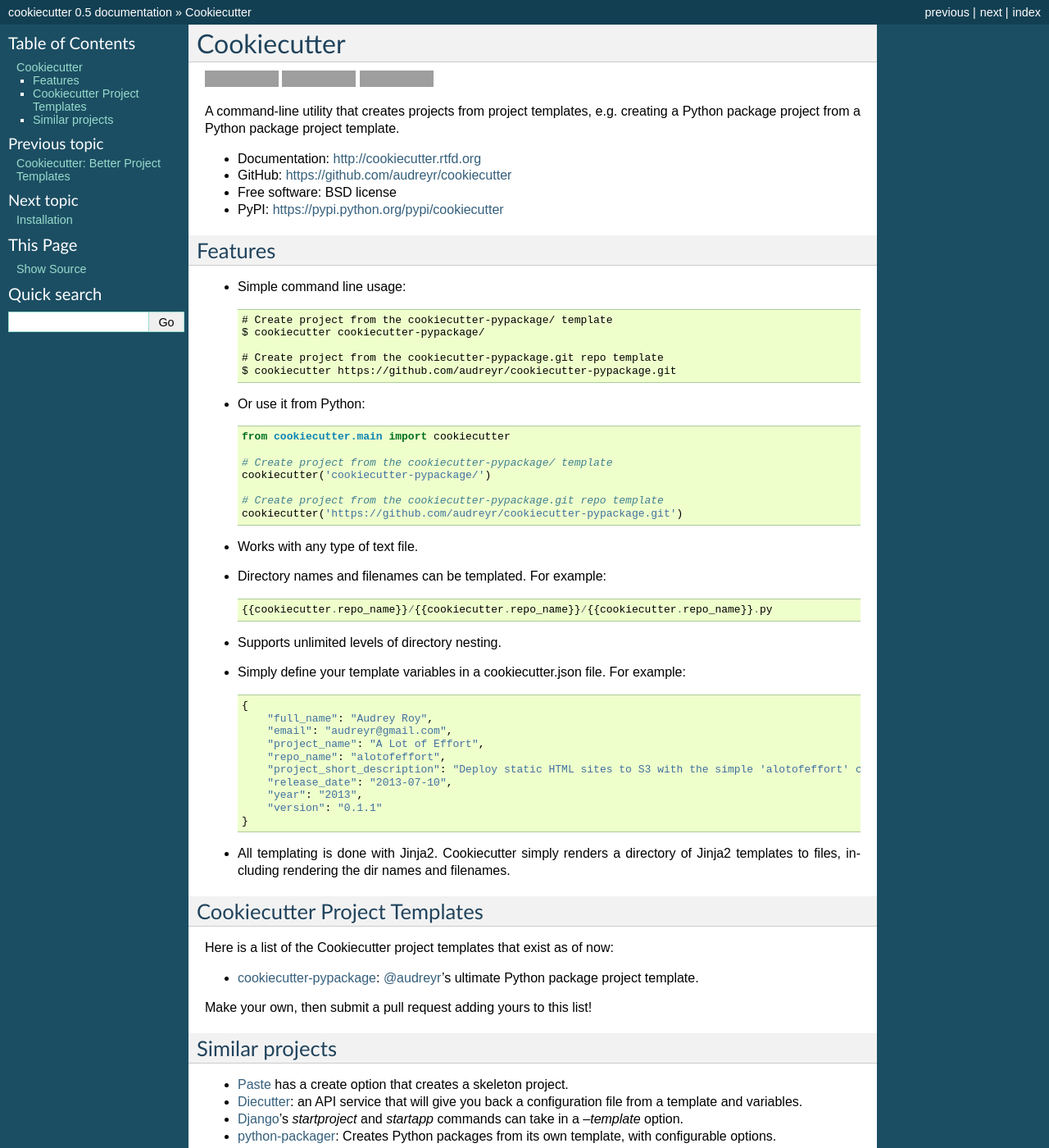
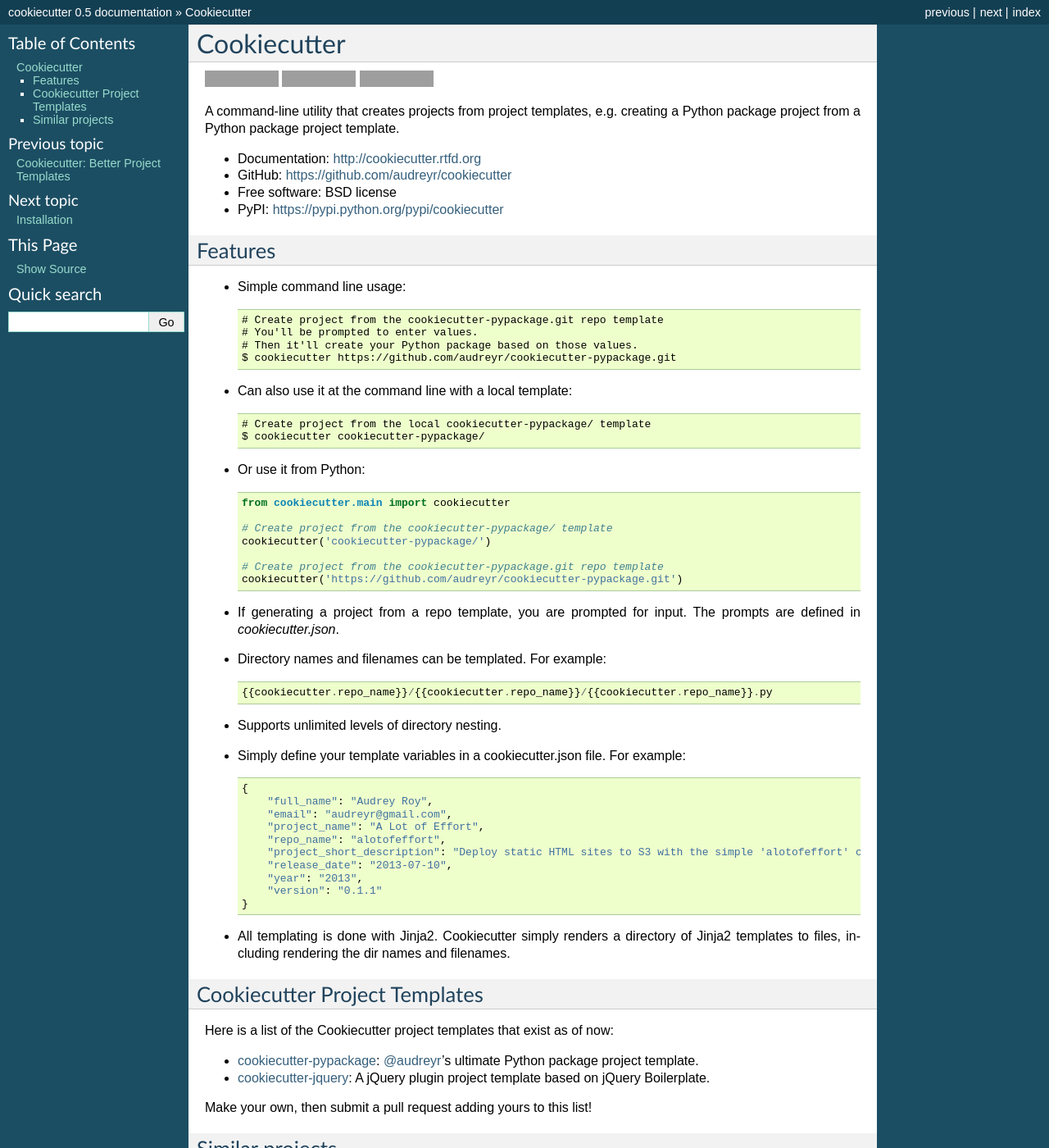
Before and after one commit to c-allen-tech/cookie, a Sphinx documentation site: the page built from docs/readme.rst, in a window 1280 px wide and 1400 px high. Shown: the whole window at 82% size. Built offline with Sphinx 7.4.7, drawn with Linux system fonts in a browser that asks for light colours; formulas are drawn with MathJax 3; some of the changed text lies outside the part shown; grey boxes are pictures that could not be loaded.

Commit message:
Update docs with various new bits.

```diff
--- a/README.rst
+++ b/README.rst
@@ -24,11 +24,15 @@ Features
 
 * Simple command line usage::
 
-    # Create project from the cookiecutter-pypackage/ template
+    # Create project from the cookiecutter-pypackage.git repo template
+    # You'll be prompted to enter values.
+    # Then it'll create your Python package based on those values.
+    $ cookiecutter https://github.com/audreyr/cookiecutter-pypackage.git
+
+* Can also use it at the command line with a local template::
+
+    # Create project from the local cookiecutter-pypackage/ template
     $ cookiecutter cookiecutter-pypackage/
-
-    # Create project from the cookiecutter-pypackage.git repo template
-    $ cookiecutter https://github.com/audreyr/cookiecutter-pypackage.git
 
 * Or use it from Python::
 
@@ -40,12 +44,15 @@ Features
     # Create project from the cookiecutter-pypackage.git repo template
     cookiecutter('https://github.com/audreyr/cookiecutter-pypackage.git')
 
-* Works with any type of text file.
+* If generating a project from a repo template, you are prompted for input.
+  The prompts are defined in `cookiecutter.json`.
+
 * Directory names and filenames can be templated. For example::
 
     {{cookiecutter.repo_name}}/{{cookiecutter.repo_name}}/{{cookiecutter.repo_name}}.py
 
 * Supports unlimited levels of directory nesting.
+
 * Simply define your template variables in a cookiecutter.json file. For example::
 
     {
@@ -69,11 +76,14 @@ Here is a list of the Cookiecutter project templates that exist as of now:
 
 * `cookiecutter-pypackage`_: `@audreyr`_'s ultimate Python package project
   template.
+* `cookiecutter-jquery`_: A jQuery plugin project template based on jQuery
+  Boilerplate.
 
 Make your own, then submit a pull request adding yours to this list!
 
 .. _`cookiecutter-pypackage`: https://github.com/audreyr/cookiecutter-pypackage
 .. _`@audreyr`: https://github.com/audreyr/
+.. _`cookiecutter-jquery`: https://github.com/audreyr/cookiecutter-jquery
 
 Similar projects
 ----------------
@@ -89,7 +99,11 @@ Similar projects
 * `python-packager`_: Creates Python packages from its own template, with
   configurable options.
 
+* `Yeoman`_ has a Rails-inspired generator system that provides scaffolding
+  for apps.
+
 .. _`Paste`: http://pythonpaste.org/script/#paster-create
 .. _`Diecutter`: https://github.com/novagile/diecutter
 .. _`Django`: https://docs.djangoproject.com/en/1.5/ref/django-admin/#django-admin-startproject
 .. _`python-packager`: https://github.com/fcurella/python-packager
+.. _`Yeoman`: https://github.com/yeoman/generator
--- a/docs/usage.rst
+++ b/docs/usage.rst
@@ -38,7 +38,11 @@ To create a project from the cookiecutter-pypackage.git repo template::
 
     $ cookiecutter https://github.com/audreyr/cookiecutter-pypackage.git
 
-This generates your project and outputs it in your current directory.
+You will be prompted to enter a bunch of project config values. (These are
+defined in the project's `cookiecutter.json`.
+
+Then, Cookiecutter will generate a project from the template, using the values
+that you entered. It will be placed in your current directory.
 
 Or hook directly into the Cookiecutter API
 ------------------------------------------
```
